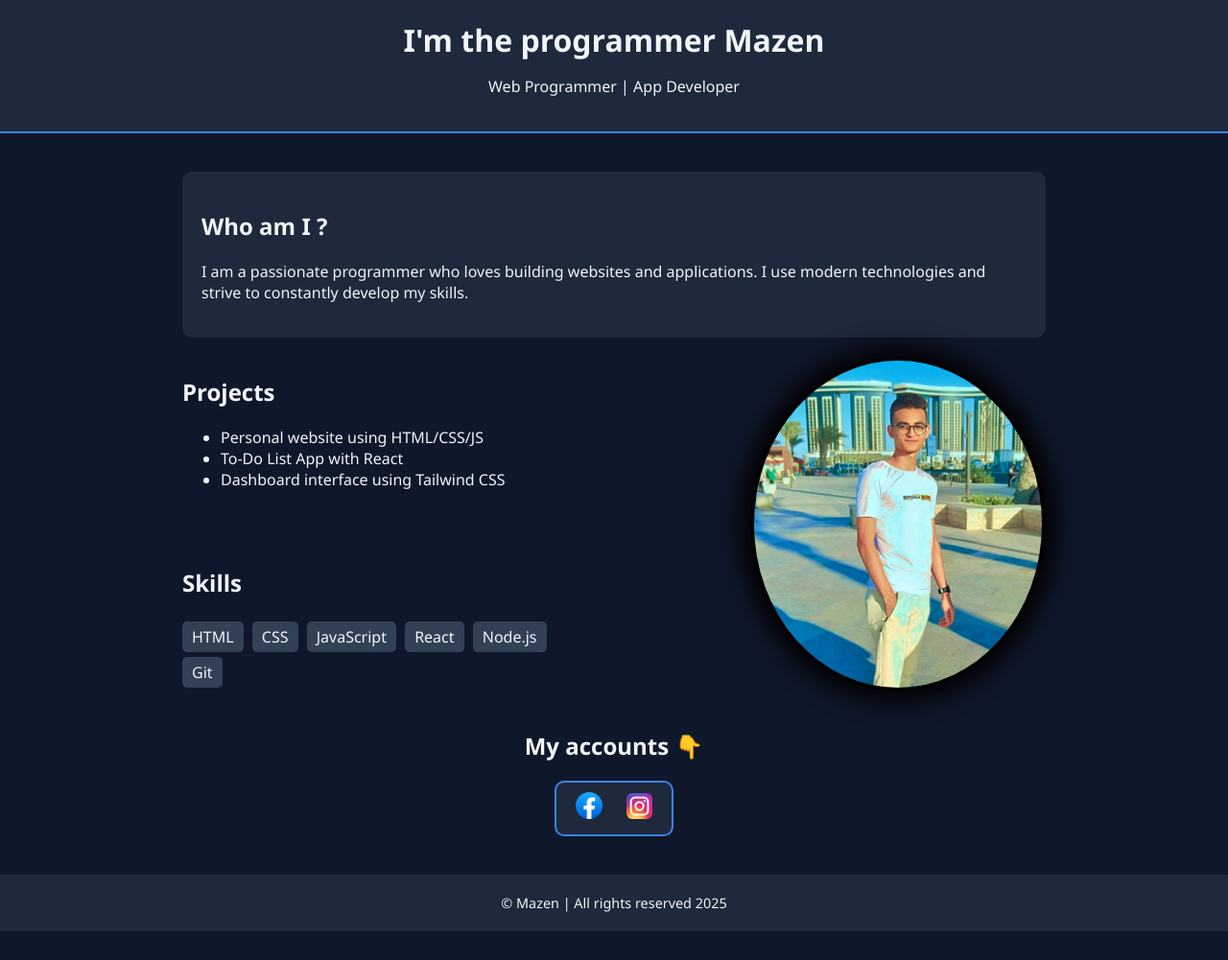
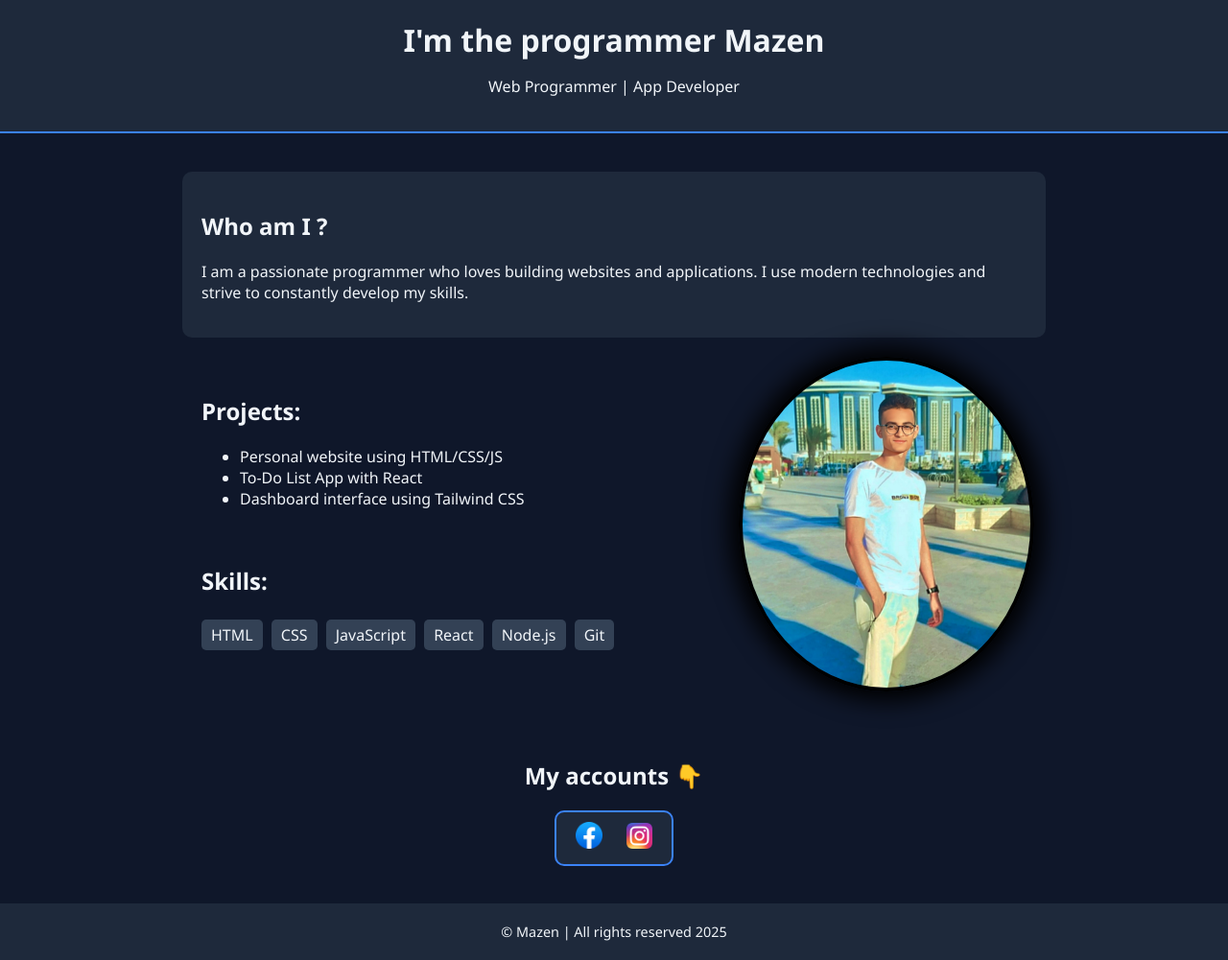
Before and after one commit to mazen818/portofolio2, a plain HTML site: page index.html in a window 1280 px wide. Shown: the whole page at 96% size. Before the commit the page ends 971 px from the top, so only its background shows below. Drawn offline with Linux system fonts and the light colour scheme.

Commit message:
Add files via upload

```diff
--- a/index.html
+++ b/index.html
@@ -28,17 +28,24 @@
         }
 
         section {
-            padding: 40px 20px;
+            padding: 40px 20px 20px 20px;
             max-width: 900px;
             margin: auto;
         }
 
-        .image_profile {
-            display:inline-flex;
-            gap: 200px;
+        .Projects {
+            width: 60%;
+            padding: 20px;
             margin-bottom: 20px;
+            float: left;
+            height: 300px;
         }
 
+        #image_profile {
+            width: 40% ;
+            margin: 20px 0;
+            float: right;
+        }
 
 
         .about {
@@ -49,9 +56,11 @@
         }
 
 
-
         .social {
             text-align: center;
+            clear: both;
+            padding: 40px 0px 0px;
+            height: 150px;
         }
 
         .social a {
@@ -70,9 +79,11 @@
 
         footer {
             text-align: center;
+            clear: both;
             padding: 20px;
             background-color: #1e293b;
             font-size: 0.9em;
+            text-align: center;
         }
 
         .tag {
@@ -99,38 +110,28 @@
             <p>I am a passionate programmer who loves building websites and applications. I use modern technologies and strive to constantly develop my skills.</p>
         </div>
 
+        </div id="image_profile">
+            <img src="images/IMG_20250701_020953.jpg" width="300" draggable="false" style="border: 4px solid black; border-radius:50%; box-shadow: 0px 0px 25px 10px black;" dir="rtl">
+        </div>
 
-        <span class="image_profile">
-          <span>
-            <h2>Projects</h2>
+        <div class="Projects">
+            <h2>Projects:</h2>
             <ul>
                 <li>Personal website using HTML/CSS/JS</li>
                 <li>To-Do List App with React</li>
                 <li>Dashboard interface using Tailwind CSS</li>
-            </ul><br>
-
+            </ul>
             <br>
-            <span class="skills">
-                <h2>Skills</h2>
+            <div class="skills">
+                <h2>Skills:</h2>
                 <span class="tag">HTML</span>
                 <span class="tag">CSS</span>
                 <span class="tag">JavaScript</span>
                 <span class="tag">React</span>
                 <span class="tag">Node.js</span>
                 <span class="tag">Git</span>
-            </span>
-
-          </span>
-            <img src="images/IMG_20250701_020953.jpg" width="300" draggable="false" style="border: 4px solid black; border-radius:50%; box-shadow: 0px 0px 25px 10px black;" dir="rtl">
-
-
-        </span>
-
-
-
-
-
-
+            </div>
+        </div>
 
 
         <br>
```
